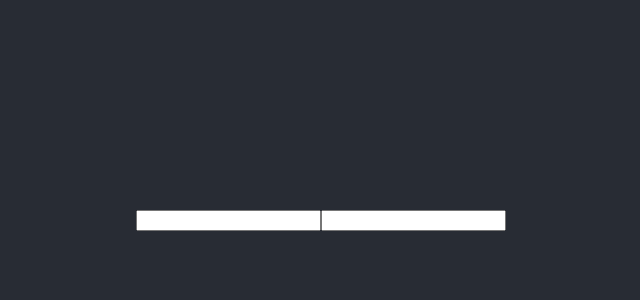
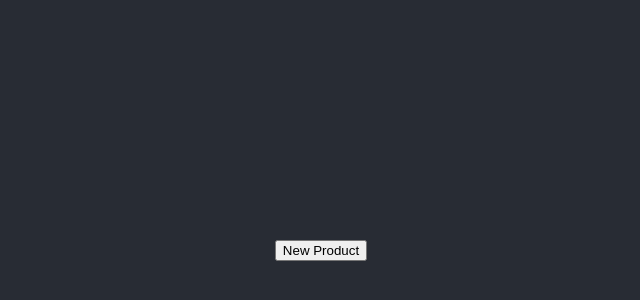
Before and after one commit to arsdeeennya/-reactHooks-, a React (Create React App) app: page / in a window 1280 px wide. Shown: the part 124-424 px from the top of the page, without its empty margins (319-959 px from the left). Built offline with nearby package versions, Linux system fonts and the light colour scheme.

Commit message:
useStateで配列操作

```diff
--- a/src/App.js
+++ b/src/App.js
@@ -1,13 +1,13 @@
 import logo from './logo.svg'
 import './App.css'
 import React from 'react'
-import Basic1 from "./components/Basic1"
+import Basic2 from "./components/Basic2"
 
 function App() {
   return (
     <div className="App">
       <header className="App-header">
-        <Basic1 name="hooks"/>
+        <Basic2/>
       </header>
     </div>
   );
--- a/src/components/Basic2.js
+++ b/src/components/Basic2.js
@@ -1,9 +1,19 @@
 import React, {useState} from "react"
 
 const Basic2 = () => {
+	const [product, setProduct] = useState([])
+	const newProduct = () => {
+		setProduct([...product, {id: product.length, name: "Hello React"}])
+	}
+
 	return (
 		<React.Fragment>
-
+			<button onClick={newProduct}>New Product</button>
+			<ul>
+				{product.map(product => (
+					<li key={product.id}>{product.name} id: {product.id}</li>
+				))}
+			</ul>
 		</React.Fragment>
 	)
 }
```
